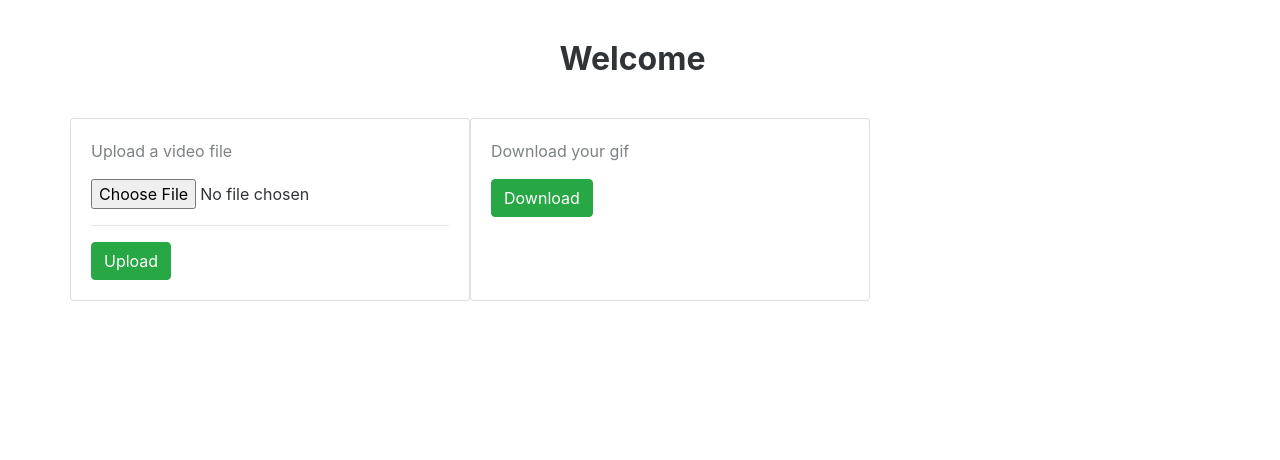
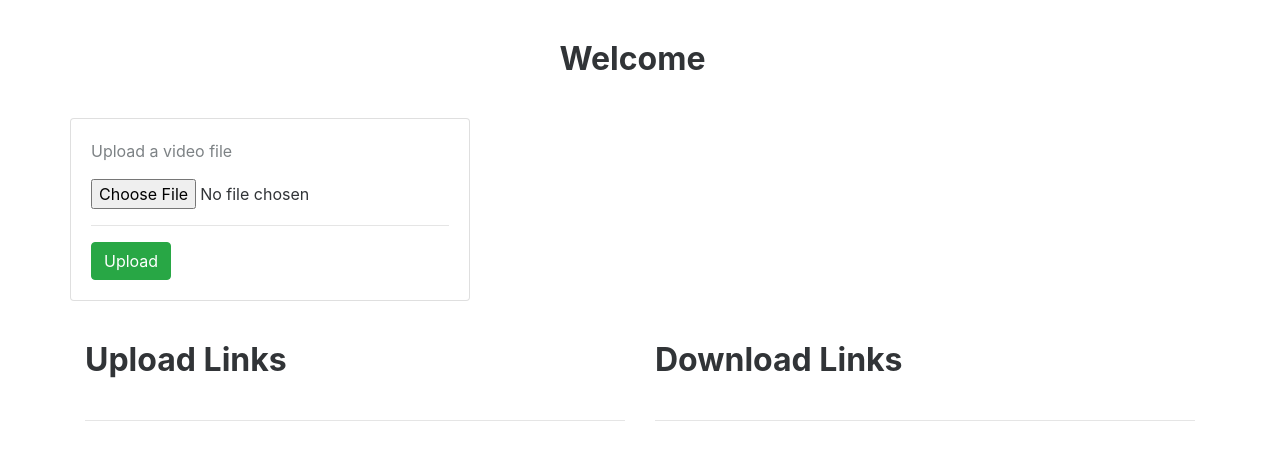
Before and after one commit to k-bosko/gifify, a Python web app: template templates/profile.html in a window 1280 px wide. Shown: the part 72-532 px from the top of the page. Run offline with Jinja, Linux system fonts and the light colour scheme; the template is opened without the code that fills it, so the values that code supplies are empty; some libraries are stand-ins or nearby versions.

Commit message:
first attempt for download through ajax and polling, mock as dict for user data; not finished

```diff
--- /dev/null
+++ b/static/js/main.js
@@ -0,0 +1,24 @@
+function populateLinks(elementSelector, links) {
+    const uploadLinksEl = $(elementSelector)
+    uploadLinksEl.html('')
+    for ( const link of links ) {
+        const linkEl = document.createElement('a')
+        linkEl.href = link.url
+        linkEl.innerText = link.name
+
+        uploadLinksEl.append(linkEl)
+    }
+}
+
+function requestToPull() {
+    $.ajax({
+        url: "/pull_links",
+        success: function( result ) {
+          populateLinks("#upload-links", result.uploads)
+          populateLinks("#download-links", result.downloads)
+        }
+      });
+}
+
+setInterval(() => requestToPull(), 10000)
+requestToPull()
--- a/templates/profile.html
+++ b/templates/profile.html
@@ -51,15 +51,17 @@
                       {{msg}}
                     </div>
                 </div>
-
-                <div class="card" style="width:400px">
-                    <div class="card-body ">
-                      <form action="/upload" method="POST" enctype="multipart/form-data">
-                      <p class="card-text">Download your gif</p>
-                      <input type="submit" name="download" value="Download" class="btn btn-success">
-                      </form>
-                      {{msg}}
-                    </div>
+            </div>
+            <div class="row">
+                <div class="col-6">
+                    <h2> Upload Links </h2>
+                    <hr/>
+                    <div id="upload-links"></div>
+                </div>
+                <div class="col-6">
+                    <h2> Download Links </h2>
+                    <hr/>
+                    <div id="download-links"></div>
                 </div>
             </div>
         </div>
@@ -67,6 +69,7 @@
     <script src="https://cdnjs.cloudflare.com/ajax/libs/jquery/3.2.1/jquery.min.js"></script>
     <script src="https://cdnjs.cloudflare.com/ajax/libs/twitter-bootstrap/4.0.0/js/bootstrap.bundle.min.js"></script>
     <script src="https://cdnjs.cloudflare.com/ajax/libs/lightbox2/2.8.2/js/lightbox.min.js"></script>
+    <script src="/static/js/main.js"></script>
 </body>
 
 </html>
```
Also changed, not shown: gifify_config.py (+7 -6 lines), main.py (+38 -0 lines), utils.py (+28 -8 lines).
